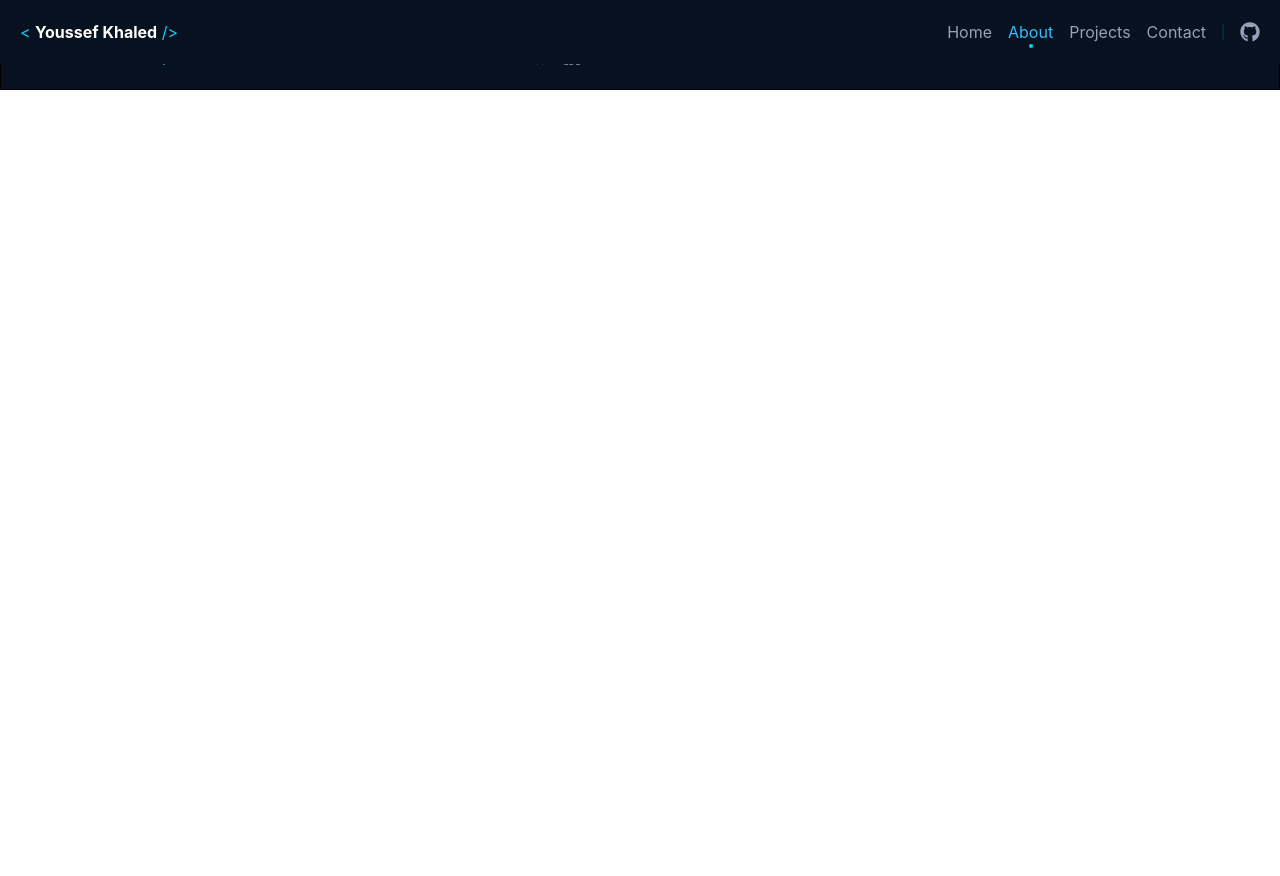
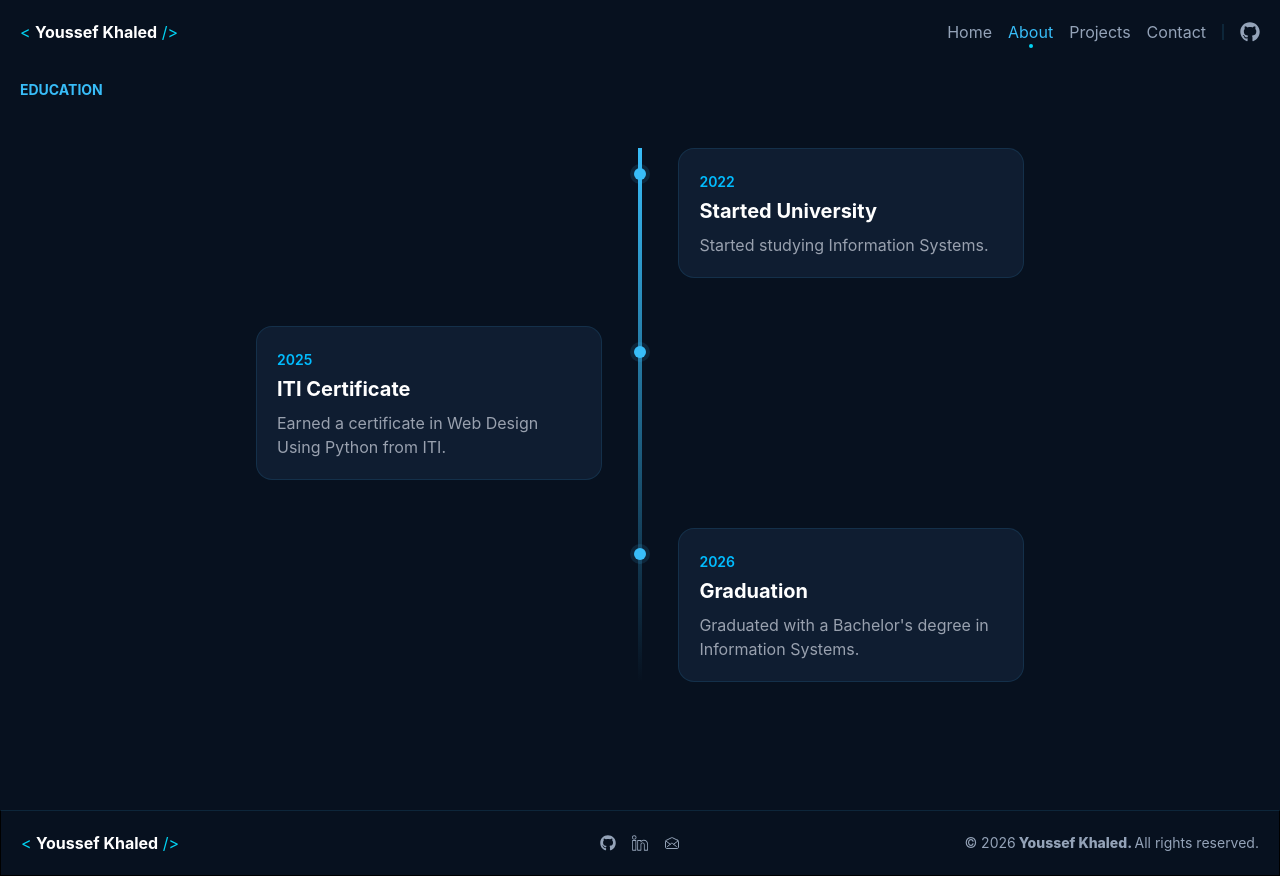
Before and after one commit to youssefkh620/youssef-portfolio, a React (Vite) app: page /about in a window 1280 px wide. Before the commit the page ends 800 px from the top, so only its background shows below. Built offline with nearby package versions, Linux system fonts and the light colour scheme.

Commit message:
Add timeline section

```diff
--- a/package.json
+++ b/package.json
@@ -5,7 +5,7 @@
   "type": "module",
   "scripts": {
     "dev": "vite",
-    "build": "vite build --debug",
+    "build": "vite build",
     "lint": "eslint .",
     "preview": "vite preview"
   },
--- a/src/components/Footer.jsx
+++ b/src/components/Footer.jsx
@@ -4,12 +4,12 @@ import { IoMailOpenOutline } from "react-icons/io5";
 
 export default function Footer() {
   return (
-    <footer className="bg-[#07111F] border border-t-[#38BDF8]/12 p-5 flex justify-between">
+    <footer className="bg-[#07111F] border border-t-[#38BDF8]/12 p-5 grid grid-cols-2 lg:grid-cols-3 items-center">
       <h1 className="text-cyan-400">
         &lt; <span className="text-white font-bold">Youssef Khaled</span> /&gt;
       </h1>
 
-      <div className="flex items-center gap-4 text-[#94A3B8]">
+      <div className="flex items-center gap-4 text-[#94A3B8] justify-end lg:justify-center ">
         <a
           href="https://github.com/youssefkh620"
           target="_blank"
@@ -30,7 +30,7 @@ export default function Footer() {
           <IoMailOpenOutline />
         </a>
       </div>
-      <p className="text-sm text-[#94A3B8]">
+      <p className="text-sm text-[#94A3B8]  lg:text-end col-span-2 lg:col-span-1 mt-2 lg:mt-0">
         © 2026<span className="font-extrabold"> Youssef Khaled. </span> All
         rights reserved.
       </p>
--- a/src/pages/About.jsx
+++ b/src/pages/About.jsx
@@ -1,7 +1,56 @@
 export default function About() {
   return (
     <>
-      <h1>About</h1>
+      <TimeLine />
     </>
   );
 }
+
+function TimeLine() {
+  const timeline = [
+    {
+      year: "2022",
+      title: "Started University",
+      description: "Started studying Information Systems.",
+    },
+    {
+      year: "2025",
+      title: "ITI Certificate",
+      description: "Earned a certificate in Web Design Using Python from ITI.",
+    },
+    {
+      year: "2026",
+      title: "Graduation",
+      description: "Graduated with a Bachelor's degree in Information Systems.",
+    },
+  ];
+  return (
+    <>
+      <section className="py-20 px-5 bg-[#07111F]">
+        <h2 className="mb-12 text-start text-[#38BDF8] text-sm font-bold">
+          EDUCATION
+        </h2>
+        <div className="relative mx-auto max-w-3xl">
+          <div className="absolute left-4 top-0 w-1 h-full bg-linear-180 from-[#38BDF8]  to-transparent md:left-1/2 md:-translate-x-1/2" />
+          {timeline.map((item, index) => (
+            <div
+              key={index}
+              className="relative mb-12 flex items-start md:even:flex-row-reverse"
+            >
+              <div className="ml-10 w-full rounded-2xl border border-[#38BDF8]/12 bg-[#0F1D31] p-5 md:ml-0 md:w-[45%]">
+                <span className="text-sm font-semibold text-sky-400">
+                  {item.year}
+                </span>
+                <h3 className="mt-1 text-xl font-bold text-white">
+                  {item.title}
+                </h3>
+                <p className="mt-2 text-gray-400">{item.description}</p>
+              </div>
+              <div className="absolute left-4 top-5 h-3 w-3 -translate-x-1/2 rounded-full bg-[#38BDF8] ring-4 ring-[#38BDF8]/12 md:left-1/2"></div>
+            </div>
+          ))}
+        </div>
+      </section>
+    </>
+  );
+}
```
Also changed, not shown: 2 other files (tests, documents, lock files or other folders).
